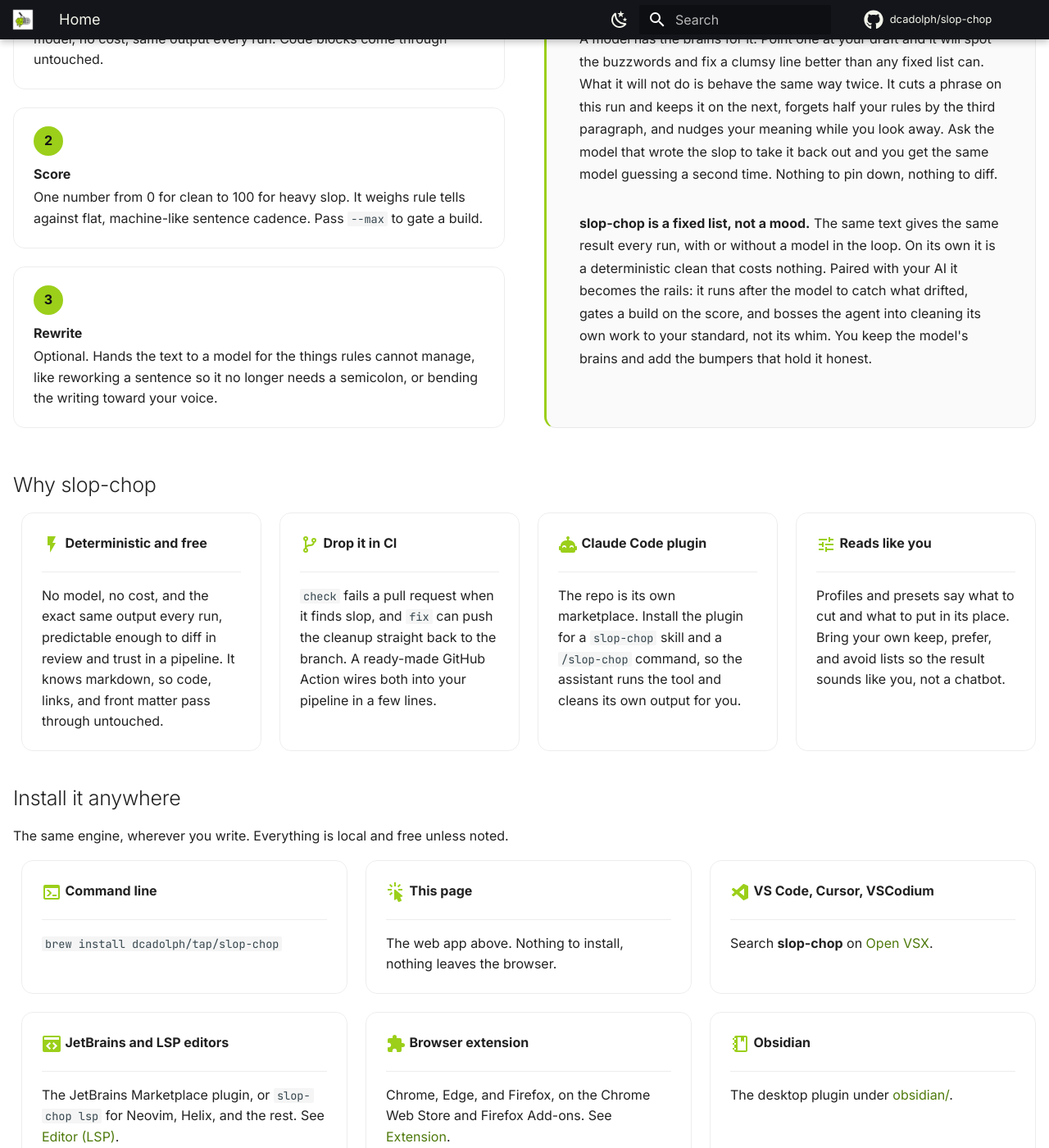
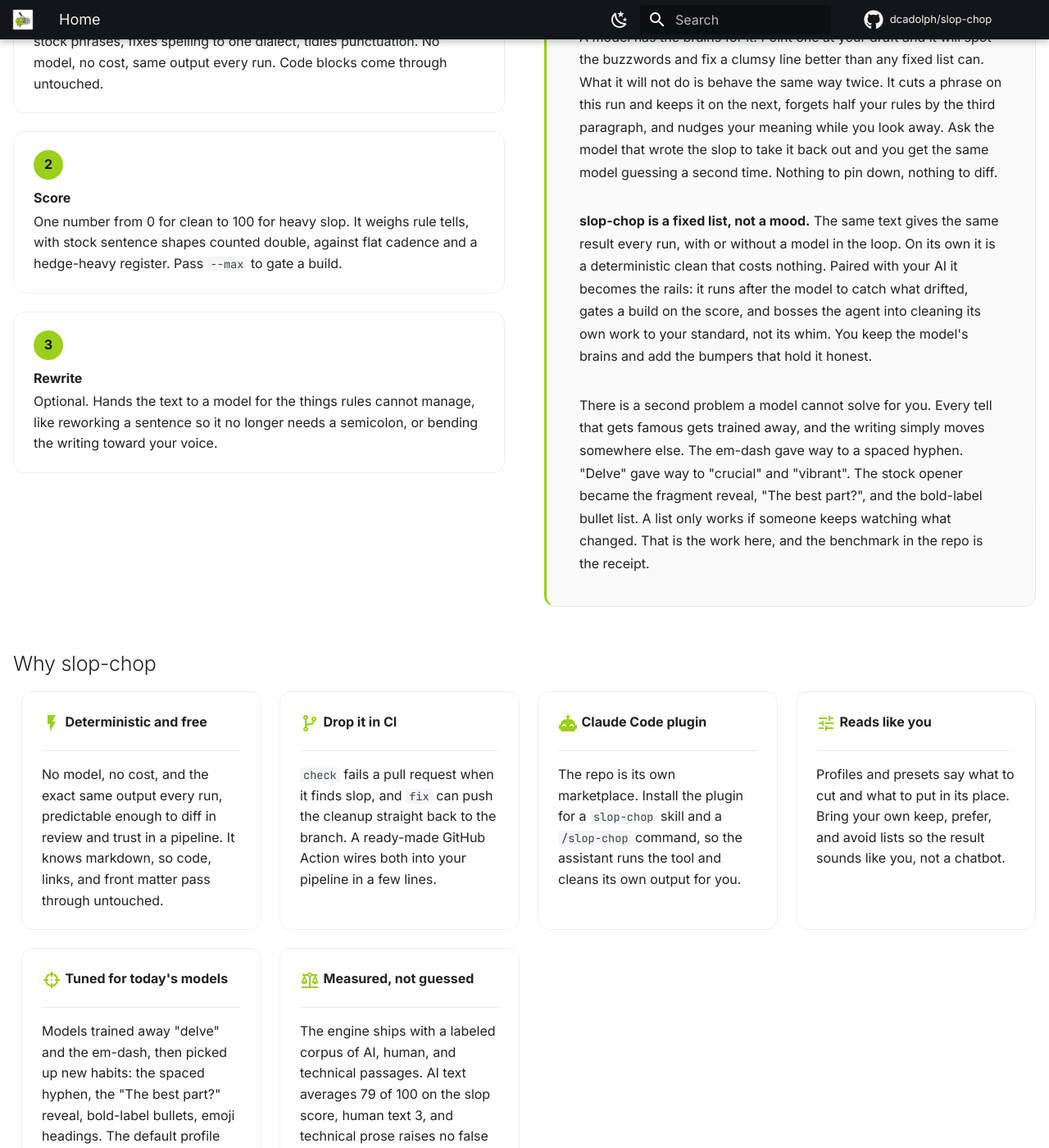
Before and after one commit to dcadolph/slop-chop, an MkDocs documentation site: the page built from docs/README.md, in a window 1280 px wide and 1400 px high, scrolled down 1930 px. Shown: the whole window at 82% size. Built offline with MkDocs 1.6.1 and Material for MkDocs 9.7.7, drawn with Linux system fonts in a browser that asks for light colours; comment, search, counter and statistics services are not loaded; some of the changed text lies outside the part shown.

Commit message:
Sell the tells that models moved to

````diff
--- a/docs/README.md
+++ b/docs/README.md
@@ -14,10 +14,9 @@
 
 <p class="sc-artifacts">Emails. Resumes. Blog posts. Docs. LinkedIn. READMEs.</p>
 
-<p class="subtitle">Paste text that sounds like a bot, get back text that sounds like you. Em-dashes, buzzwords, and stock phrases all get chopped in one pass, right in your browser. Plug in a model when you want a deeper rewrite.</p>
+<p class="subtitle">Paste text that sounds like a bot, get back text that sounds like you. Em-dashes, buzzwords, stock phrases, and the newer tells models switched to once everyone learned the old ones: the spaced hyphen, the "The best part?" reveal, emoji bullets. All chopped in one pass, right in your browser. Plug in a model when you want a deeper rewrite.</p>
 
 [Get started](quickstart.md){ .md-button .md-button--primary }
-[View on GitHub](https://github.com/dcadolph/slop-chop){ .md-button }
 
 </div>
 
@@ -30,7 +29,7 @@
 <button id="sc-settings-btn" class="sc-iconbtn" type="button" aria-label="Settings" aria-expanded="false" aria-controls="sc-drawer"><svg viewBox="0 0 24 24" fill="none" stroke="currentColor" stroke-width="2.4" stroke-linecap="round" aria-hidden="true"><path d="M4 6h16M4 12h16M4 18h16"/></svg></button>
 <div id="sc-score-pop" class="sc-score-pop" hidden>
 <div class="sc-score-pop-head"><strong>Slop score: <span id="sc-pop-value"></span> of 100</strong></div>
-<p class="sc-score-pop-what">How much the input reads like AI wrote it. It weighs the density of tells against how flat the sentence rhythm is.</p>
+<p class="sc-score-pop-what">How much the input reads like AI wrote it. It weighs the density of tells, with sentence shapes counted double, against flat rhythm and hedging.</p>
 <div class="sc-score-legend">
 <span><i class="dot low"></i>under 25 reads clean</span>
 <span><i class="dot mid"></i>25 to 54 mixed</span>
@@ -137,21 +136,21 @@
 
 <div class="sc-terminal">
 <div class="sc-terminal-bar"><span class="dot red"></span><span class="dot yellow"></span><span class="dot green"></span><span class="title">slop-chop</span></div>
-<div class="sc-terminal-body"><span class="prompt">$</span> <span class="cmd">echo "In summary, a robust—and seamless—result." | slop-chop fix</span>
-<span class="out">The result works.</span>
+<div class="sc-terminal-body"><span class="prompt">$</span> <span class="cmd">echo "In summary, the fix—simple and quick—shipped today." | slop-chop fix</span>
+<span class="out">The fix, simple and quick, shipped today.</span>
 <span class="prompt">$</span> <span class="cmd">slop-chop check notes.md</span>
-<span class="out">notes.md:1:1  opener   "In summary"
-notes.md:1:14 word     "robust"
-notes.md:1:22 char     em-dash
-3 tells found</span>
+<span class="out">notes.md:1:43 structural:lets-dive-in: "Let's dive into"
+notes.md:3:18 word:robust: "robust"
+notes.md:4:35 structural:fragment-reveal: "The best part?"
+slop-chop: 3 finding(s)</span>
 <span class="prompt">$</span> <span class="cmd">slop-chop score notes.md</span>
-<span class="out">7</span></div>
+<span class="out">66</span></div>
 </div>
 
 <div class="sc-install" markdown>
 
 ```sh
-brew install dcadolph/tap/slop-chop
+go install github.com/dcadolph/slop-chop@latest
 ```
 
 </div>
@@ -163,7 +162,7 @@
 
 <div class="sc-steps">
 <div class="step"><span class="num">1</span><strong>Rules pass</strong>Fast and deterministic. Swaps characters, drops flagged words, rewrites stock phrases, fixes spelling to one dialect, tidies punctuation. No model, no cost, same output every run. Code blocks come through untouched.</div>
-<div class="step"><span class="num">2</span><strong>Score</strong>One number from 0 for clean to 100 for heavy slop. It weighs rule tells against flat, machine-like sentence cadence. Pass <code>--max</code> to gate a build.</div>
+<div class="step"><span class="num">2</span><strong>Score</strong>One number from 0 for clean to 100 for heavy slop. It weighs rule tells, with stock sentence shapes counted double, against flat cadence and a hedge-heavy register. Pass <code>--max</code> to gate a build.</div>
 <div class="step"><span class="num">3</span><strong>Rewrite</strong>Optional. Hands the text to a model for the things rules cannot manage, like reworking a sentence so it no longer needs a semicolon, or bending the writing toward your voice.</div>
 </div>
 
@@ -175,6 +174,8 @@
 A model has the brains for it. Point one at your draft and it will spot the buzzwords and fix a clumsy line better than any fixed list can. What it will not do is behave the same way twice. It cuts a phrase on this run and keeps it on the next, forgets half your rules by the third paragraph, and nudges your meaning while you look away. Ask the model that wrote the slop to take it back out and you get the same model guessing a second time. Nothing to pin down, nothing to diff.
 
 **slop-chop is a fixed list, not a mood.** The same text gives the same result every run, with or without a model in the loop. On its own it is a deterministic clean that costs nothing. Paired with your AI it becomes the rails: it runs after the model to catch what drifted, gates a build on the score, and bosses the agent into cleaning its own work to your standard, not its whim. You keep the model's brains and add the bumpers that hold it honest.
+
+There is a second problem a model cannot solve for you. Every tell that gets famous gets trained away, and the writing simply moves somewhere else. The em-dash gave way to a spaced hyphen. "Delve" gave way to "crucial" and "vibrant". The stock opener became the fragment reveal, "The best part?", and the bold-label bullet list. A list only works if someone keeps watching what changed. That is the work here, and the benchmark in the repo is the receipt.
 
 </div>
 </div>
@@ -207,6 +208,18 @@
 
     Profiles and presets say what to cut and what to put in its place. Bring your own keep, prefer, and avoid lists so the result sounds like you, not a chatbot.
 
+-   :material-target:{ .lg .middle } __Tuned for today's models__
+
+    ---
+
+    Models trained away "delve" and the em-dash, then picked up new habits: the spaced hyphen, the "The best part?" reveal, bold-label bullets, emoji headings. The default profile tracks what models write now, with 114 buzzwords, 39 stock phrases, and 21 sentence shapes.
+
+-   :material-scale-balance:{ .lg .middle } __Measured, not guessed__
+
+    ---
+
+    The engine ships with a labeled corpus of AI, human, and technical passages. AI text averages 79 of 100 on the slop score, human text 3, and technical prose raises no false flags. The benchmark runs with the tests and fails on any regression.
+
 </div>
 
 ## Install it anywhere
@@ -219,7 +232,7 @@
 
     ---
 
-    `brew install dcadolph/tap/slop-chop`
+    `go install github.com/dcadolph/slop-chop@latest`
 
 -   :material-cursor-default-click:{ .lg .middle } __This page__
 
````
Also changed, not shown: README.md (+18 -6 lines).
